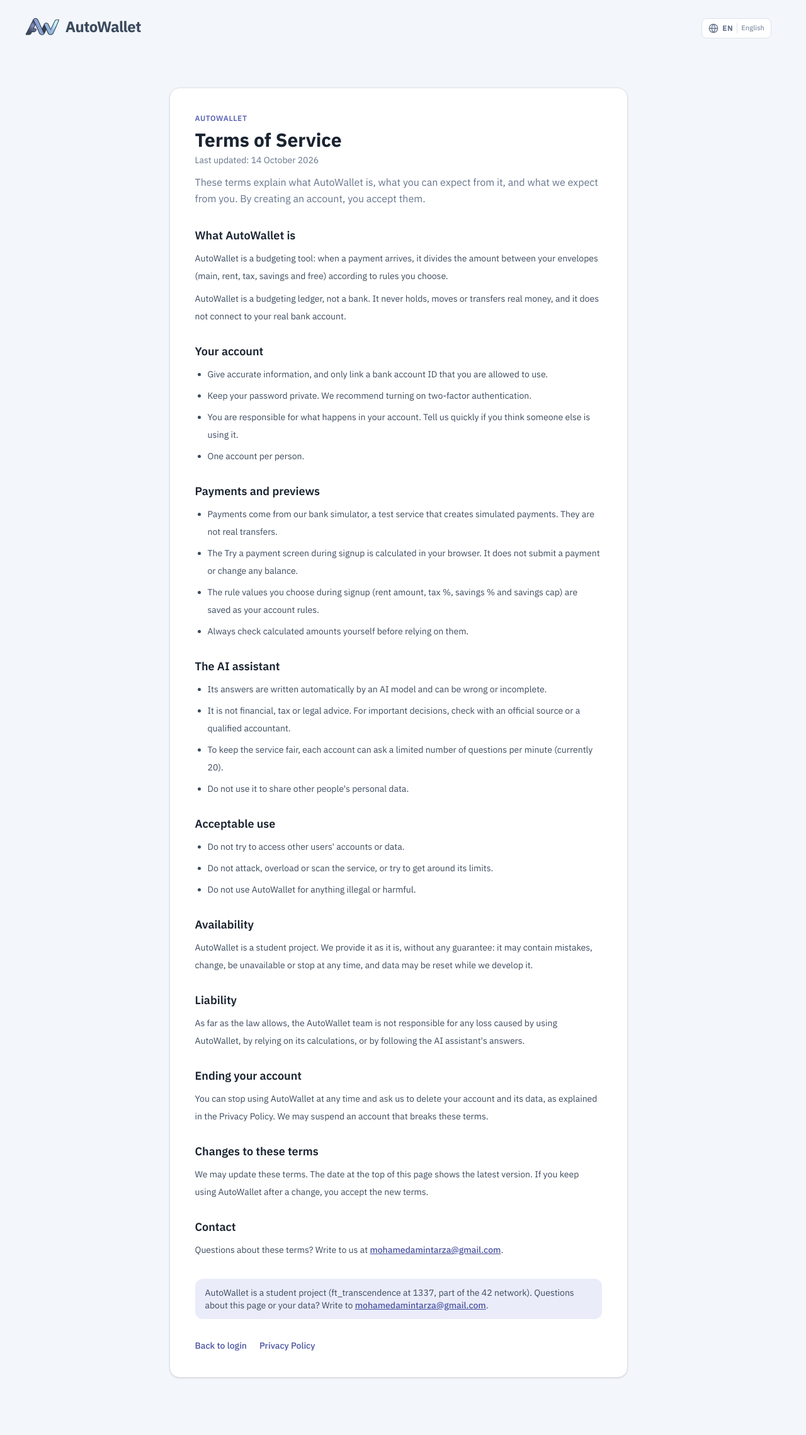
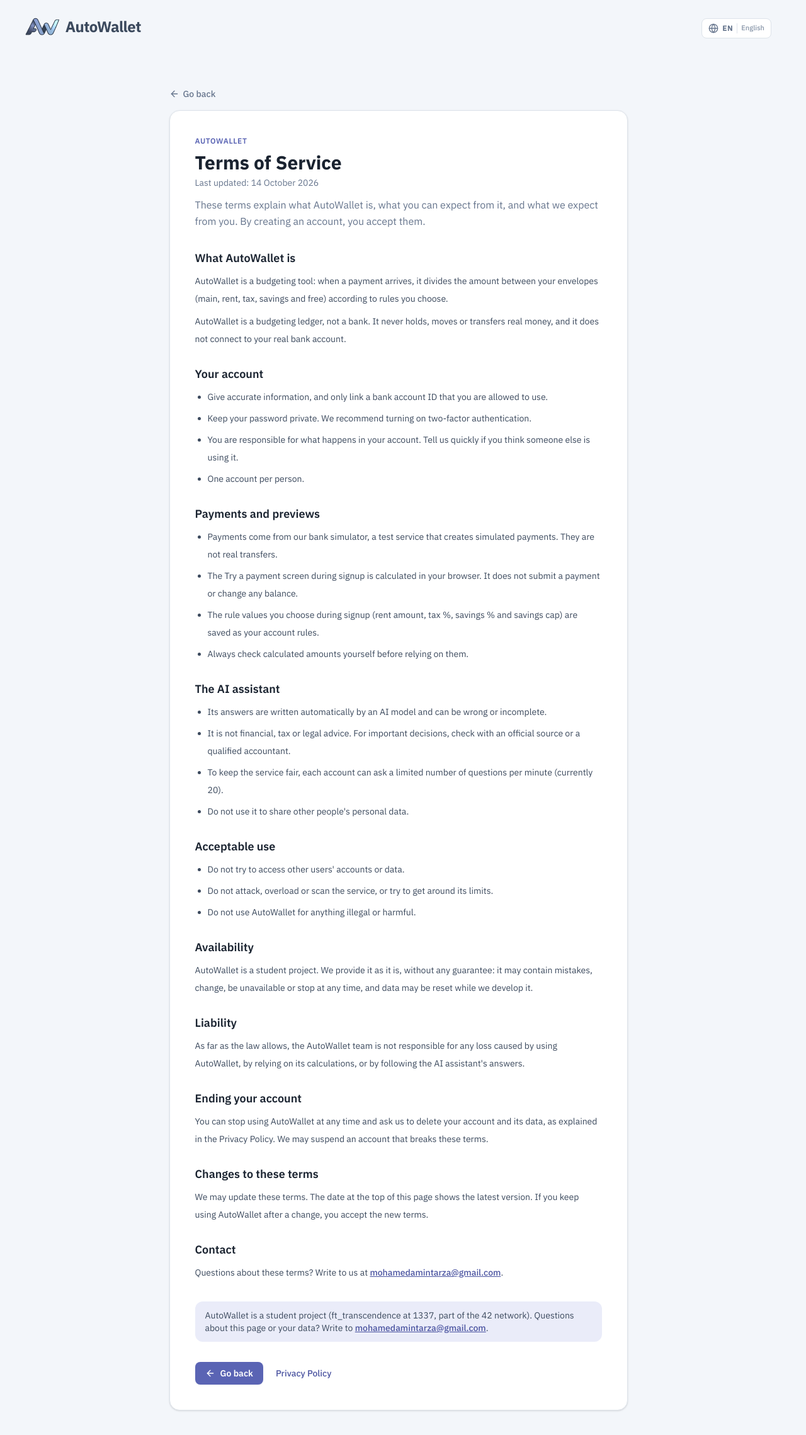
Before and after one commit to mehdibounouif/AutoWallet, a React (Vite) app in the folder frontend/: page /terms in a window 1280 px wide. Shown: the top 2278 px of the page at 63% size. Before the commit the page ends 2235 px from the top, so only its background shows below. Built offline with nearby package versions, Linux system fonts and the light colour scheme.

Commit message:
feat(legal): replace back-to-login and back-to-dashboard with unified go-back button

```diff
--- a/frontend/src/i18n/locales/ar.ts
+++ b/frontend/src/i18n/locales/ar.ts
@@ -434,6 +434,7 @@ export const ar: Translations = {
   legalContactUs: 'الاتصال:',
   legalBackToLogin: 'العودة لتسجيل الدخول',
   legalBackToDashboard: 'العودة إلى لوحة التحكم',
+  legalGoBack: 'الرجوع للخلف',
   legalSwitchToTerms: 'شروط الخدمة',
   legalSwitchToPrivacy: 'سياسة الخصوصية',
   // عبارات مترجمة ضمن المكونات
--- a/frontend/src/i18n/locales/en.ts
+++ b/frontend/src/i18n/locales/en.ts
@@ -432,6 +432,7 @@ export const en = {
   legalContactUs: 'Contact:',
   legalBackToLogin: 'Back to login',
   legalBackToDashboard: 'Back to dashboard',
+  legalGoBack: 'Go back',
   legalSwitchToTerms: 'Terms of Service',
   legalSwitchToPrivacy: 'Privacy Policy',
   // Localized inline phrases
--- a/frontend/src/i18n/locales/fr.ts
+++ b/frontend/src/i18n/locales/fr.ts
@@ -434,6 +434,7 @@ export const fr: Translations = {
   legalContactUs: 'Contact :',
   legalBackToLogin: 'Retour à la connexion',
   legalBackToDashboard: 'Retour au tableau de bord',
+  legalGoBack: 'Retour',
   legalSwitchToTerms: 'Conditions d’utilisation',
   legalSwitchToPrivacy: 'Politique de confidentialité',
   // Phrases localisées intégrées
--- a/frontend/src/pages/Legal/LegalPage.tsx
+++ b/frontend/src/pages/Legal/LegalPage.tsx
@@ -1,4 +1,5 @@
-import { Link } from 'react-router-dom'
+import { Link, useNavigate } from 'react-router-dom'
+import { ArrowLeft } from 'lucide-react'
 import { getToken } from '../../auth/session'
 import { TopBar } from '../../components/layout/TopBar'
 import { Page } from '../../components/ui/Page'
@@ -23,13 +24,30 @@ function ContactLink() {
 export function LegalPage({ document }: LegalPageProps) {
   const { lang, t } = useTranslation()
   const content = legalDocuments[lang]?.[document] ?? legalDocuments.en[document]
+  const navigate = useNavigate()
 
-  const isLoggedIn = Boolean(getToken())
+  const handleGoBack = () => {
+    if (window.history.state && typeof window.history.state.idx === 'number' && window.history.state.idx > 0) {
+      navigate(-1)
+    } else if (window.history.length > 1) {
+      navigate(-1)
+    } else {
+      navigate(getToken() ? '/dashboard' : '/login')
+    }
+  }
 
   return (
     <div className="flex min-h-screen flex-col bg-canvas">
       <TopBar />
       <Page as="main" width="reading" className="flex-1 px-4 py-8 sm:py-12">
+        <button
+          type="button"
+          onClick={handleGoBack}
+          className="mb-4 inline-flex items-center gap-1.5 text-sm font-medium text-muted transition-colors hover:text-ink cursor-pointer"
+        >
+          <ArrowLeft className="size-4 rtl:rotate-180" aria-hidden="true" />
+          <span>{t.legalGoBack}</span>
+        </button>
         <article className="rounded-2xl border border-line bg-surface p-6 shadow-sm sm:p-10">
           <p className="text-xs font-semibold tracking-wider text-action-primary uppercase">AutoWallet</p>
           <h1 className="mt-2 text-3xl font-bold text-ink">{content.title}</h1>
@@ -73,14 +91,19 @@ export function LegalPage({ document }: LegalPageProps) {
             <ContactLink />.
           </p>
           <nav aria-label={t.legalNavAria} className="mt-8 flex flex-wrap items-center gap-5 text-sm font-medium">
-            {isLoggedIn && (
-              <Link to="/dashboard" className="rounded-lg bg-action-primary px-3.5 py-1.5 font-semibold text-white shadow-xs hover:bg-action-primary-hover">
-                {t.legalBackToDashboard}
-              </Link>
-            )}
-            <Link to="/login" className="text-action-primary-hover hover:underline">{t.legalBackToLogin}</Link>
+            <button
+              type="button"
+              onClick={handleGoBack}
+              className="inline-flex items-center gap-2 rounded-lg bg-action-primary px-4 py-2 font-semibold text-white shadow-xs transition-colors hover:bg-action-primary-hover cursor-pointer"
+            >
+              <ArrowLeft className="size-4 rtl:rotate-180" aria-hidden="true" />
+              <span>{t.legalGoBack}</span>
+            </button>
             <Link to={document === 'terms' ? '/privacy' : '/terms'} className="text-action-primary-hover hover:underline">
               {document === 'terms' ? t.legalPrivacyTitle : t.legalTermsTitle}
+            </Link>
+            <Link to="/login" className="sr-only">
+              {t.legalBackToLogin}
             </Link>
           </nav>
         </article>
```
